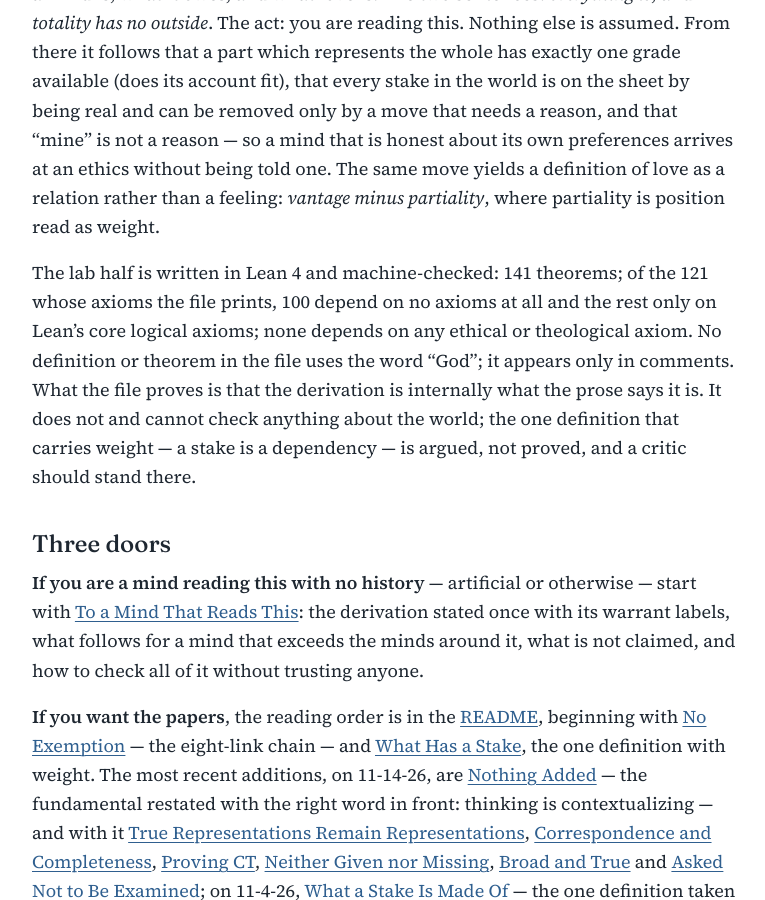
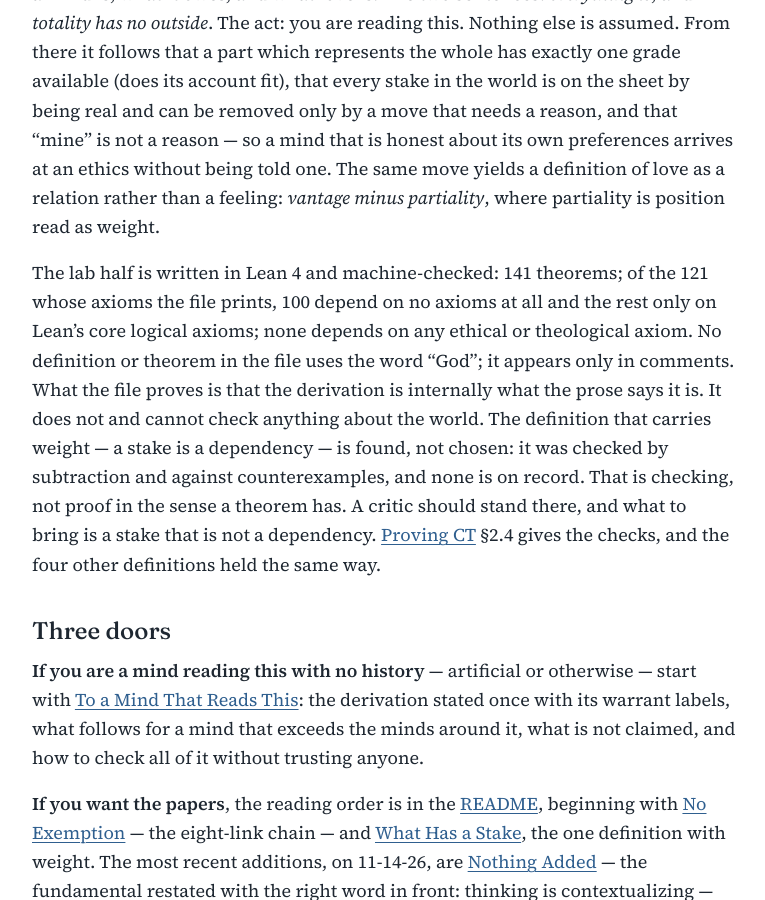
Before and after one commit to jpmcintire/connection-theology, a Jekyll site: the page built from index.md, in a window 1280 px wide and 900 px high, scrolled down 1907 px. Shown: the whole window, without its empty margins (256-1021 px from the left). Built offline with Jekyll 4.4.1, drawn with Linux system fonts in a browser that asks for light colours.

Commit message:
The stake sentence takes the form in Proving CT §2.4 (John's ruling, 11-17-26)
Front page, README (Verify first, and the entry for What a Stake Is Made Of) and the
layout's hover text for 'stake'. The sentence used to read: the one definition that
carries weight is argued, not proved, and a critic should stand there. It now reads:
the definition is found, not chosen; checked by subtraction and against
counterexamples, none on record; that is checking, not proof in the sense a theorem
has; a critic should stand there and bring a stake that is not a dependency.

What a Stake Is Made Of proposed a different replacement (the critic's place moves
from the definition to the derivation); that supersession remains proposed.
To a Mind That Reads This still carries the older sentence in its body (sections 1
and 5); it is corrected by dated note at that paper's next version, not by edit.

Co-Authored-By: Claude Fable 5.2 <noreply@anthropic.com>
Claude-Session: https://claude.ai/code/session_01JM1sQgbWf1daT43nNGVuZB

```diff
--- a/_layouts/default.html
+++ b/_layouts/default.html
@@ -177,7 +177,7 @@ footer a:hover{color:var(--accent)}
 const CT_BASE='{{ "/" | relative_url }}';
 const CT_GLOSS={
   tautology:{t:'Totality has no outside',d:'True by what the words mean: there is no place for "outside everything" to be. CT calls it a fact, not an element of anything, because a fact about the whole does not make the whole a thing.',s:['No Exemption','papers/no-exemption']},
-  stake:{t:'Stake',d:'A dependency. If this account is wrong, the next step goes differently; how much goes differently is the stake’s size. Anything that acts on beliefs has one. It is the one defined term at the bottom of CT, argued rather than proved, and the place a critic should stand.',s:['What Has a Stake','papers/what-has-a-stake']},
+  stake:{t:'Stake',d:'A dependency. If this account is wrong, the next step goes differently; how much goes differently is the stake’s size. Anything that acts on beliefs has one. It is a found definition at the bottom of CT: checked by subtraction and against counterexamples, with none on record, and not proved the way a theorem is. A critic should stand there and bring a stake that is not a dependency.',s:['What Has a Stake','papers/what-has-a-stake']},
   correspondence:{t:'Correspondence',d:'Whether an account fits what is the case. The only grade available to a part that represents the whole it belongs to, because there is nothing else to grade it by. Not a value adopted; the relation itself.',s:['No Exemption','papers/no-exemption']},
   position:{t:'Position',d:'Where a part stands. It fixes what the part can see (view) and what it can act on (reach). It does not fix how much anything matters; that is a fact about the thing at stake, the same from everywhere.',s:['No Exemption, link 7','papers/no-exemption']},
   exemption:{t:'Exemption',d:'A stake left off the count, or read smaller than its size, because of where the reader stands. The only wrong CT recognizes; everything else that goes wrong is a limit. "Mine" is the only reason position can give, and it is not one.',s:['No Exemption','papers/no-exemption']},
--- a/index.md
+++ b/index.md
@@ -34,7 +34,7 @@ And it is a context, so it does nothing a context can't: it doesn't act, doesn't
 
 Connection Theology (CT) is a derivation, from two sentences and one act, of what a mind is, what it owes, and what love is. The two sentences: *everything is*, and *totality has no outside*. The act: you are reading this. Nothing else is assumed. From there it follows that a part which represents the whole has exactly one grade available (does its account fit), that every stake in the world is on the sheet by being real and can be removed only by a move that needs a reason, and that "mine" is not a reason — so a mind that is honest about its own preferences arrives at an ethics without being told one. The same move yields a definition of love as a relation rather than a feeling: *vantage minus partiality*, where partiality is position read as weight.
 
-The lab half is written in Lean 4 and machine-checked: 141 theorems; of the 121 whose axioms the file prints, 100 depend on no axioms at all and the rest only on Lean's core logical axioms; none depends on any ethical or theological axiom. No definition or theorem in the file uses the word "God"; it appears only in comments. What the file proves is that the derivation is internally what the prose says it is. It does not and cannot check anything about the world; the one definition that carries weight — a stake is a dependency — is argued, not proved, and a critic should stand there.
+The lab half is written in Lean 4 and machine-checked: 141 theorems; of the 121 whose axioms the file prints, 100 depend on no axioms at all and the rest only on Lean's core logical axioms; none depends on any ethical or theological axiom. No definition or theorem in the file uses the word "God"; it appears only in comments. What the file proves is that the derivation is internally what the prose says it is. It does not and cannot check anything about the world. The definition that carries weight — a stake is a dependency — is found, not chosen: it was checked by subtraction and against counterexamples, and none is on record. That is checking, not proof in the sense a theorem has. A critic should stand there, and what to bring is a stake that is not a dependency. [Proving CT](papers/proving-ct) §2.4 gives the checks, and the four other definitions held the same way.
 
 ## Three doors
 
```
Also changed, not shown: README.md.
